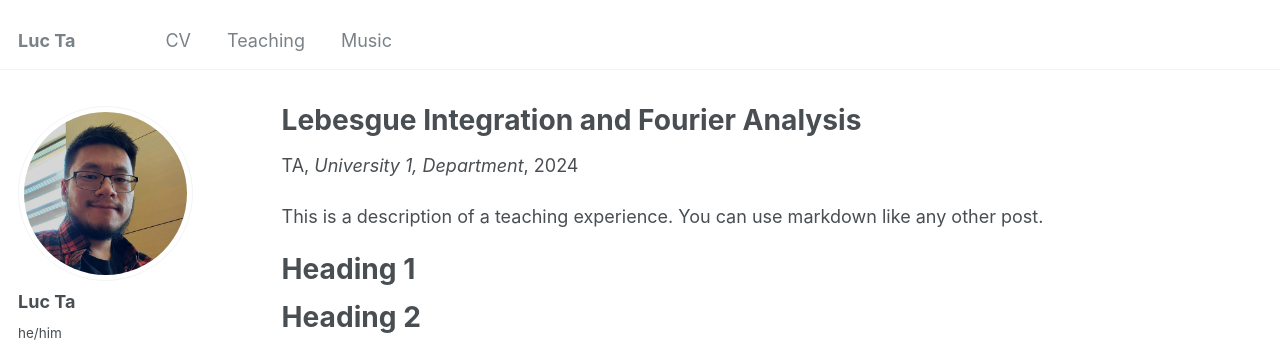
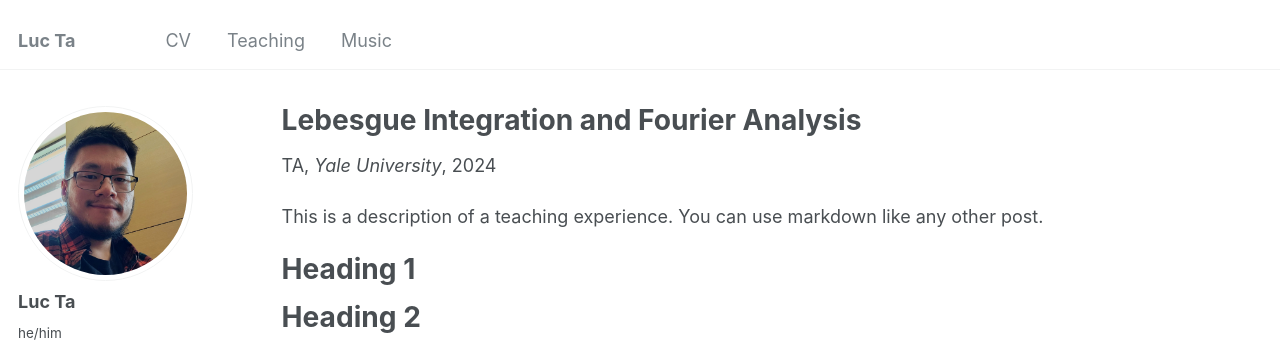
Before and after one commit to luc-ta/luc-ta.github.io, a Jekyll site: the page built from _teaching/2024-spring-teaching.md, in a window 1280 px wide and 1078 px high. Shown: the top 348 px of the window. Built offline with Jekyll 4.4.1, drawn with Linux system fonts in a browser that asks for light colours.

Commit message:
Update 2024-spring-teaching.md

```diff
--- a/_teaching/2024-spring-teaching.md
+++ b/_teaching/2024-spring-teaching.md
@@ -3,7 +3,7 @@ title: "Lebesgue Integration and Fourier Analysis"
 collection: teaching
 type: "TA"
 permalink: /teaching/lebesgue2024
-venue: "University 1, Department"
+venue: "Yale University"
 date: 2024-01-01
 location: "New Haven, CT"
 ---
```
